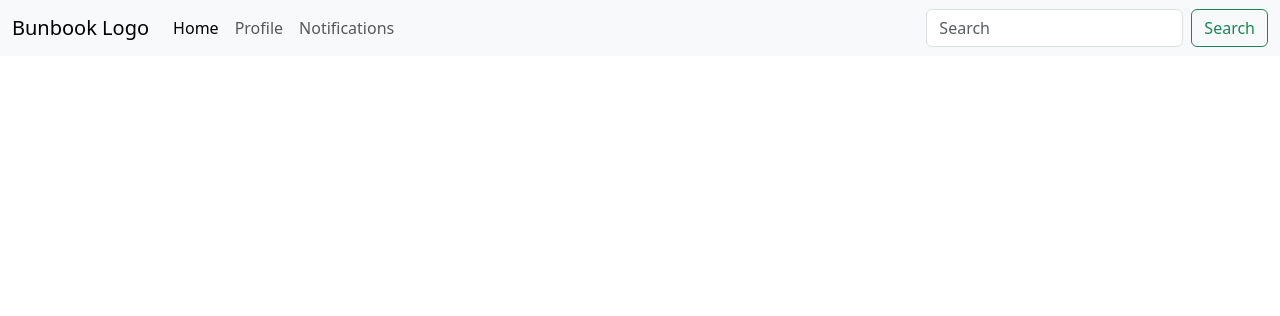
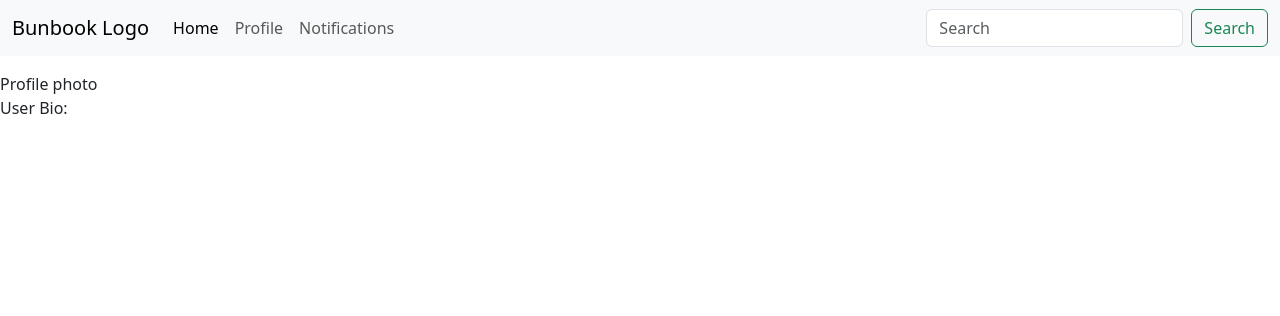
Before and after one commit to mellodynguyen/bunbook, a Flask app: page /profile in a window 1280 px wide. Shown: the top 316 px of the page. Run offline with Flask 3, Linux system fonts and the light colour scheme; the visitor is signed in with stand-in values (Sample User, id 1).

Commit message:
added pseudocode for seed and updated profile display

```diff
--- a/templates/profile.html
+++ b/templates/profile.html
@@ -5,23 +5,30 @@
 
 
 {% block content %}
+<!-- User Profile container -->
 <div class="usercontainer">
+Profile photo
+<br>
+User Bio:
+
+<br>
 
 </div>
+
 <!-- only show user's posts -->
 {% for post in user.user_posts %}
     <div class="postblock">
         username: {{ post.user.screenname }}
         <br>
         body: {{ post.body }}
-        <br>
 
         {% if post.images %}
+        <br>
         <img class="postimages" src="{{ post.images[0].image_link }}">
+        <br>
         {% endif %}
-
         <br>
-        time: {{ post.timestamp }}
+        timestamp: {{ post.timestamp }}
         Post_id: {{ post.post_id }}
         <br>
         Likes: {{ calculatelikes(post.like) }}
@@ -33,6 +40,10 @@
     <div class="replyblock">
         <!-- link to post here -->
 
+        <!-- in reply, reply table reply_post = post from Post table -->
+        <!-- then user from post table and then grabbed screenname -->
+        In reply to: {{ reply.reply_post.user.screenname }}
+        <br>
         username: {{ reply.reply_user.screenname }}
         <br>
         body: {{ reply.body }}
```
Also changed, not shown: seed.py (+21 -0 lines).
